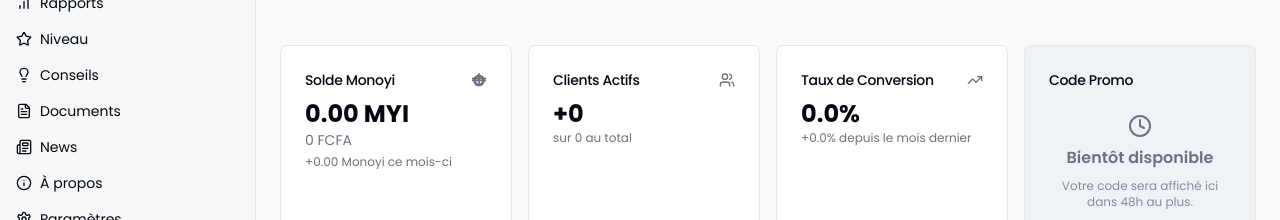
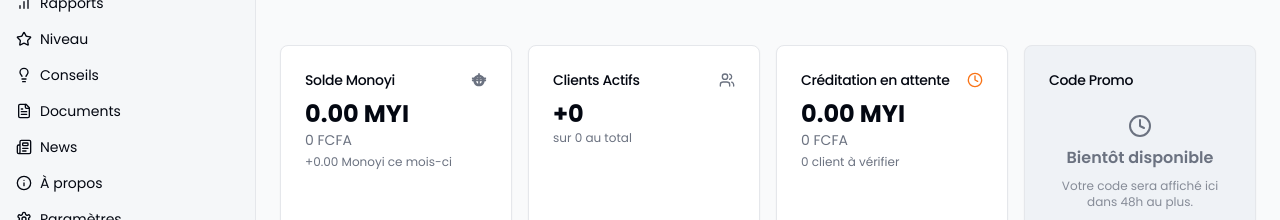
Before and after one commit to TTR-x/abt-TTR, a Next.js app: page /dashboard in a window 1280 px wide. Shown: the part 173-393 px from the top of the page. Built offline with nearby package versions, Linux system fonts and the light colour scheme; no server answers; the database is empty; sample sign-in values are in the browser's storage; some icons are missing.

Commit message:
feat: replace conversion rate with pending credit card on dashboard

```diff
--- a/src/app/dashboard/page.tsx
+++ b/src/app/dashboard/page.tsx
@@ -100,6 +100,8 @@
     totalCommission: safeClients.reduce((acc, client) => acc + client.commissionEarned, 0),
     totalClients: safeClients.length,
     activeClients: safeClients.filter(client => client.isActive).length,
+    pendingClients: safeClients.filter(client => !client.isActive).length,
+    pendingMonoyi: safeClients.filter(client => !client.isActive).length * 10, // 10 MYI per pending signup
     pointsThisMonth,
     conversionRateDiff,
   };
--- a/src/components/dashboard/dashboard-client.tsx
+++ b/src/components/dashboard/dashboard-client.tsx
@@ -192,14 +192,15 @@
         </Card>
         <Card>
           <CardHeader className="flex flex-row items-center justify-between space-y-0 pb-2">
-            <CardTitle className="text-sm font-medium">Taux de Conversion</CardTitle>
-            <TrendingUp className="h-4 w-4 text-muted-foreground" />
+            <CardTitle className="text-sm font-medium">Créditation en attente</CardTitle>
+            <Clock className="h-4 w-4 text-orange-500" />
           </CardHeader>
           <CardContent>
-            <div className="text-2xl font-bold">{(conversionRate || 0).toFixed(1)}%</div>
-            <p className="text-xs text-muted-foreground">
-              {stats.conversionRateDiff >= 0 ? '+' : ''}{(stats.conversionRateDiff || 0).toFixed(1)}% depuis le mois dernier
-            </p>
+            <div className="text-2xl font-bold flex flex-col">
+              <span>{(stats.pendingMonoyi || 0).toFixed(2)} MYI</span>
+              <span className="text-sm font-normal text-muted-foreground">{((stats.pendingMonoyi || 0) * 800).toLocaleString('fr-FR')} FCFA</span>
+            </div>
+            <p className="text-xs text-muted-foreground mt-1">{stats.pendingClients} client{stats.pendingClients > 1 ? 's' : ''} à vérifier</p>
           </CardContent>
         </Card>
         <PromoCodeCard ambassador={ambassador} />
@@ -338,6 +339,8 @@
     totalCommission: number
     totalClients: number
     activeClients: number
+    pendingClients: number
+    pendingMonoyi: number
     pointsThisMonth: number
     conversionRateDiff: number
   }
```
